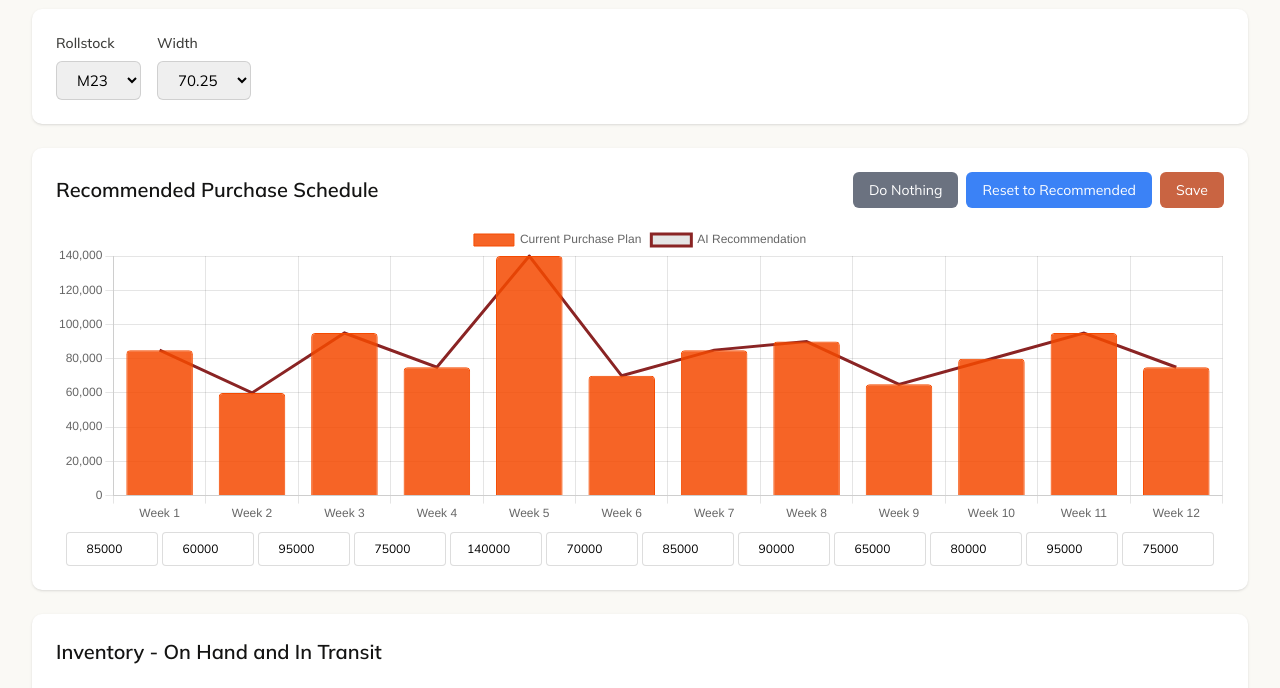
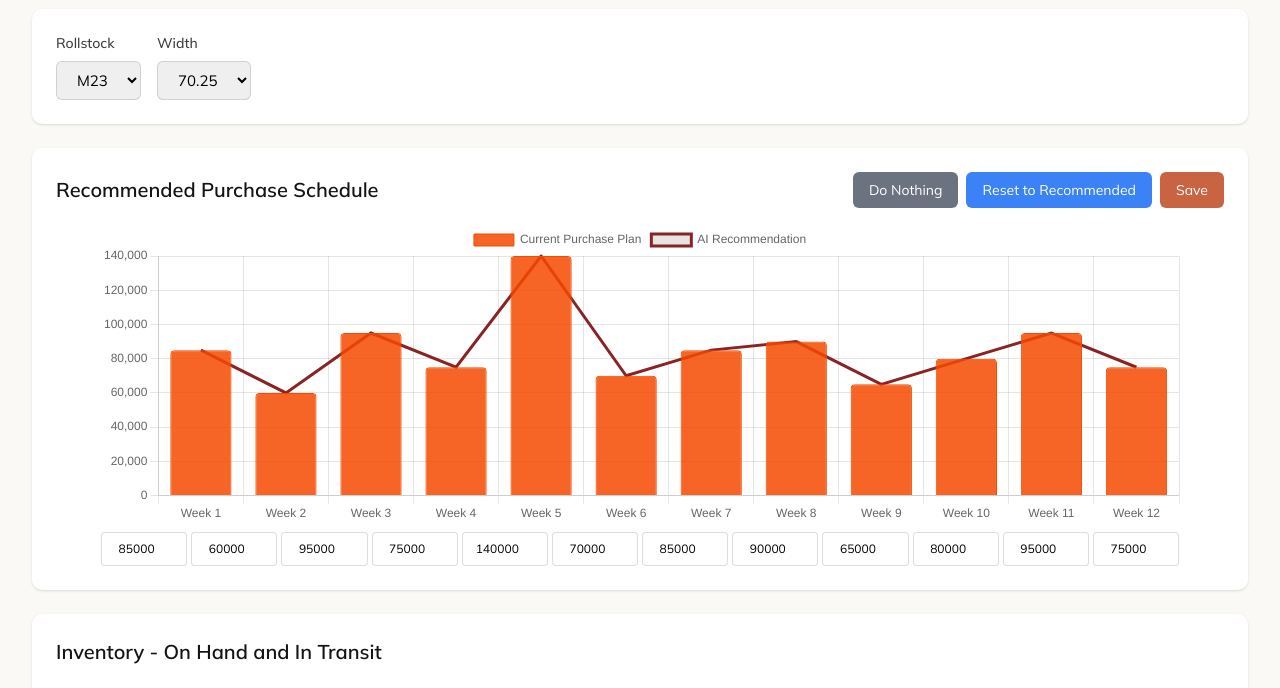
Before and after one commit to jeremy-omni/psc-demo, a plain HTML site: page index.html in a window 1280 px wide. Shown: the part 91-779 px from the top of the page. Drawn offline with nearby package versions, Linux system fonts and the light colour scheme; a web font is replaced by a local one.

Commit message:
Fix input alignment with chart bars
- Added explicit layout padding (45px) to purchase chart
- Matched input container padding to align with chart bars
- Inputs now properly align with their corresponding week bars

🤖 Generated with [Claude Code](https://claude.com/claude-code)

Co-Authored-By: Claude <noreply@anthropic.com>

```diff
--- a/index.html
+++ b/index.html
@@ -461,6 +461,12 @@
                             type: 'bar',
                             data: purchaseChartData,
                             options: {
+                                layout: {
+                                    padding: {
+                                        left: 45,
+                                        right: 45
+                                    }
+                                },
                                 plugins: {
                                     tooltip: {
                                         callbacks: {
@@ -490,7 +496,7 @@
                                 }
                             }
                         }),
-                        h('div', { className: 'mt-2', style: { display: 'flex', gap: '4px', paddingLeft: '10px', paddingRight: '10px' } },
+                        h('div', { className: 'mt-2', style: { display: 'flex', gap: '4px', paddingLeft: '45px', paddingRight: '45px' } },
                             purchaseData.map(item =>
                                 h('div', { key: item.week, style: { flex: '1 1 0', minWidth: 0 } },
                                     h('input', {
```
